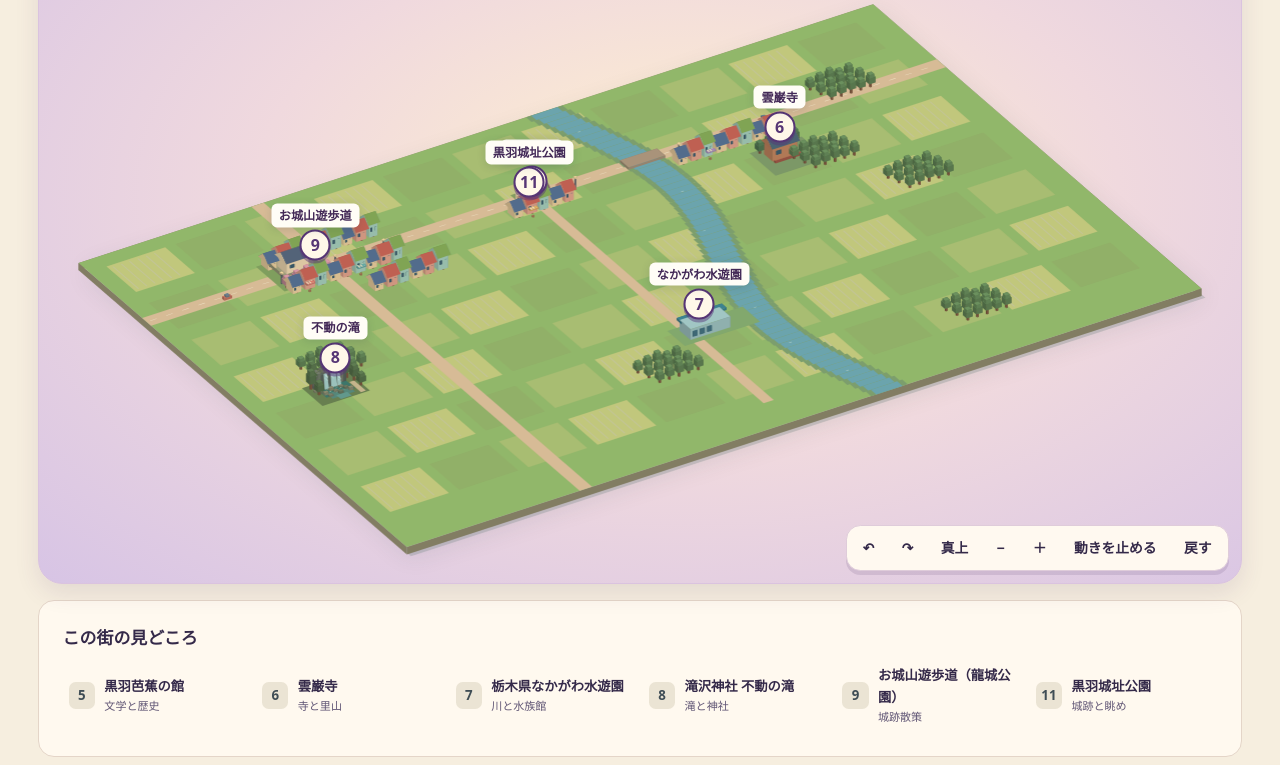
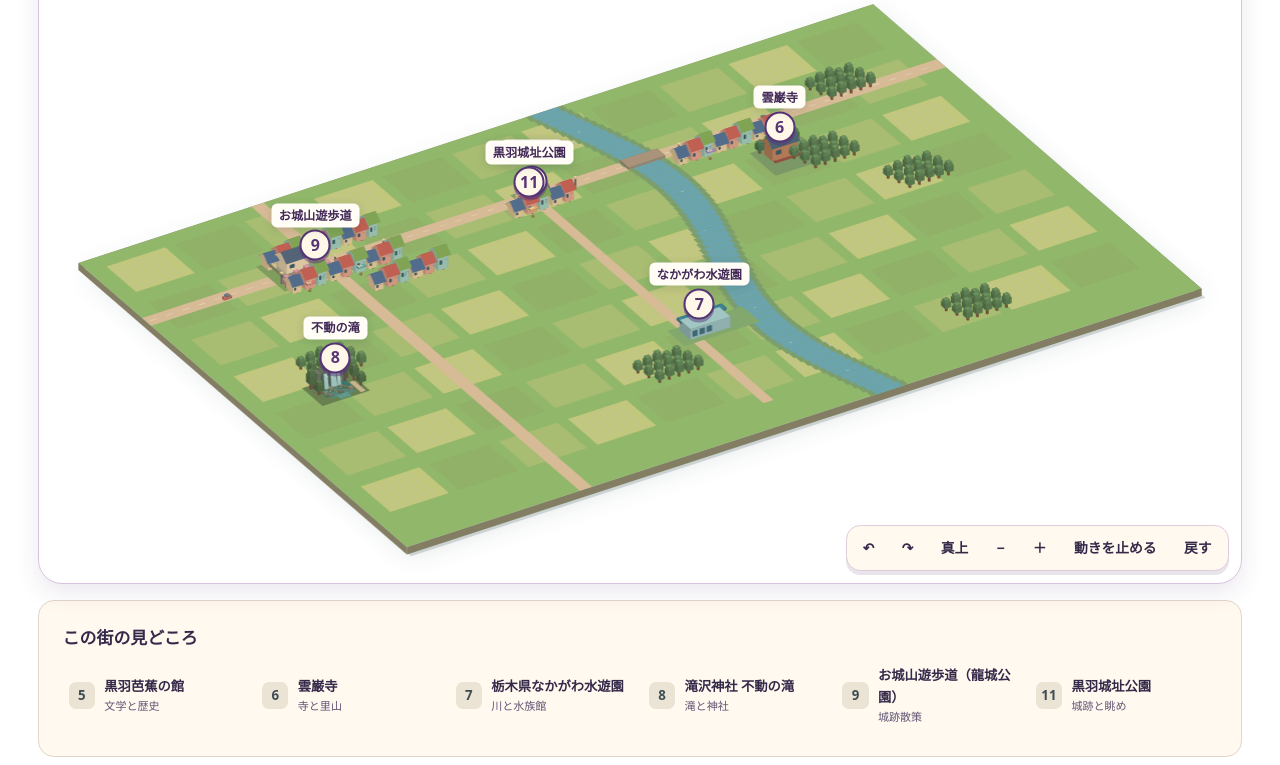
Before and after one commit to yuseimorishima/school.trip, a plain HTML site: page index.html in a window 1280 px wide. Shown: the part 194-959 px from the top of the page. Drawn offline with Linux system fonts and the light colour scheme; animation ran at ten frames a second.

Commit message:
Use white backgrounds for the tourism page and diorama

```diff
--- a/index.html
+++ b/index.html
@@ -11,12 +11,12 @@
 @media(max-width:880px){.stage{grid-template-columns:1fr}.scene{height:clamp(345px,65vw,570px)}.sidebar{border-left:0;border-top:1px solid #cbdad7}.spots{grid-template-columns:repeat(2,minmax(0,1fr))}.detail img{max-width:340px}}@media(max-width:520px){.pin{width:30px;height:30px;font-size:.8rem}.pin span{display:none}.pin[aria-pressed=true] span,.pin:focus-visible span{display:block}.view button{padding:.43rem .55rem}.spots button{font-size:.77rem}.intro{margin-top:1.1rem}}
 #aerial{position:absolute;inset:0;overflow:hidden;background:#364b44;touch-action:none;cursor:grab}#aerial:active{cursor:grabbing}#aerial img{position:absolute;top:0;left:0;width:256px;height:256px;max-width:none;pointer-events:none;user-select:none}.mode{display:flex;gap:.6rem;flex-wrap:wrap;margin-bottom:.7rem}.mode button{border:1px solid #cbdad7;border-radius:.7rem;padding:.38rem .75rem;background:#fffdf6;font-weight:800;font-size:.85rem}.mode button[aria-pressed=true]{background:var(--blue);color:white}.source{position:absolute;bottom:.65rem;left:.75rem;padding:.16rem .42rem;background:#fffdf6;border-radius:.35rem;font-size:.69rem;z-index:4}.photo-view .pin span{display:none}.photo-view .pin[aria-pressed=true] span,.photo-view .pin:hover span,.photo-view .pin:focus-visible span{display:block}.photo-view .pin{width:29px;height:29px;font-size:.79rem}.photo-view .hint{z-index:4}
 
-:root{--paper:#f6eedf;--ink:#342949;--muted:#615675;--blue:#54377c;--line:#e7d8ca}
+:root{--paper:#fff;--ink:#342949;--muted:#615675;--blue:#54377c;--line:#e7d8ca}
 body{background:var(--paper)}header,main,footer{max-width:1700px;width:100%;padding-inline:clamp(1rem,3vw,3.4rem)}
 header{border:0;padding-block:.85rem}.brand{text-decoration:none;font-size:1.14rem;letter-spacing:-.05em}.brand i{background:#f2ad86;color:#42265d;box-shadow:2px 2px #54377c}.brand span{font-size:.76rem;letter-spacing:.01em}.top-link{color:#54377c}
 .toolbar{display:flex;justify-content:space-between;align-items:center;gap:.5rem;flex-wrap:wrap;margin-bottom:.55rem}
 .tabs,.mode{margin:0;background:#eadfd7;border-radius:.85rem;padding:.23rem;gap:.24rem}.mode button,.tabs button{border:0;padding:.33rem .68rem;background:transparent}
-.stage{display:block;border:0;background:transparent;overflow:visible}.scene{height:clamp(490px,calc(100svh - 130px),930px);border:1px solid #dac3df;border-radius:1.5rem;background:radial-gradient(ellipse at 54% 42%,#fff0cf 0%,#f0d9de 47%,#d7c4e5 100%);box-shadow:0 9px 24px #4731681c}
+.stage{display:block;border:0;background:transparent;overflow:visible}.scene{height:clamp(490px,calc(100svh - 130px),930px);border:1px solid #dac3df;border-radius:1.5rem;background:#fff;box-shadow:0 9px 24px #4731681c}
 .scene-title{position:absolute;z-index:3;top:1rem;left:1rem;letter-spacing:-.045em;font-size:clamp(1.4rem,3.4vw,3.2rem);color:#3f2c57;pointer-events:none;text-shadow:0 1px #ffffffb0}
 .hint{top:1.1rem;left:auto;right:1rem}.view{background:#fff9f0;box-shadow:0 4px 0 #44285b20;border-color:#dfccda}
 .pin{background:#fff8e9;color:#563575;border-color:#563575;border-width:2px;box-shadow:0 3px 0 #57357877;width:31px;height:31px}.pin[aria-pressed=true],.pin:hover,.pin:focus-visible{background:#54377c;color:#fff}.pin span{color:#432957}
```
